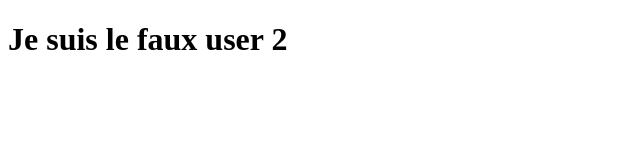
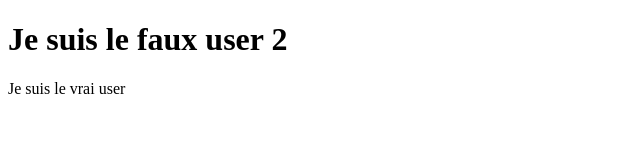
Before and after one commit to Jeremy-Bojko/demo-git, a plain HTML site: page index.html in a window 1280 px wide. Shown: the whole page, without its empty margins (0-640 px from the left). Drawn offline with Linux system fonts and the light colour scheme.

Commit message:
changement du user 1

```diff
--- a/index.html
+++ b/index.html
@@ -7,5 +7,6 @@
   </head>
   <body>
     <h1>Je suis le faux user 2</h1>
+    <p>Je suis le vrai user</p>
   </body>
 </html>
```
